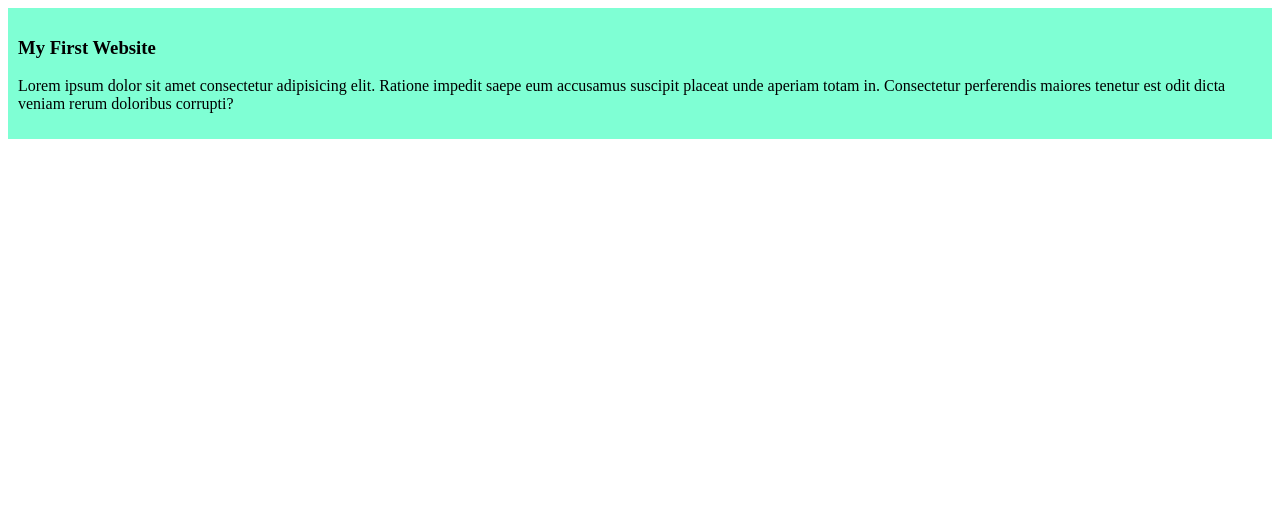
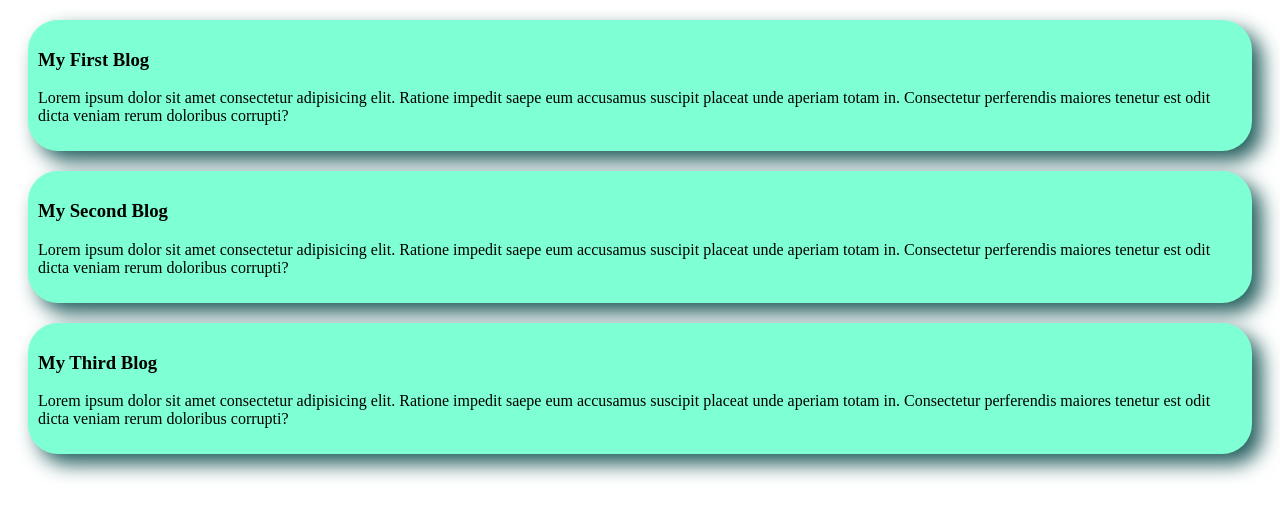
Before and after one commit to kamal-tanim/my-first-github-repo, a plain HTML site: page index.html in a window 1280 px wide. Drawn offline with Linux system fonts and the light colour scheme.

Commit message:
added the second and third blog

```diff
--- a/index.html
+++ b/index.html
@@ -8,7 +8,15 @@
     </head>
 <body>
     <div>
-        <h3>My First Website</h3>
+        <h3>My First Blog</h3>
+        <p>Lorem ipsum dolor sit amet consectetur adipisicing elit. Ratione impedit saepe eum accusamus suscipit placeat unde aperiam totam in. Consectetur perferendis maiores tenetur est odit dicta veniam rerum doloribus corrupti?</p>
+    </div>
+    <div>
+        <h3>My Second Blog</h3>
+        <p>Lorem ipsum dolor sit amet consectetur adipisicing elit. Ratione impedit saepe eum accusamus suscipit placeat unde aperiam totam in. Consectetur perferendis maiores tenetur est odit dicta veniam rerum doloribus corrupti?</p>
+    </div>
+    <div>
+        <h3>My Third Blog</h3>
         <p>Lorem ipsum dolor sit amet consectetur adipisicing elit. Ratione impedit saepe eum accusamus suscipit placeat unde aperiam totam in. Consectetur perferendis maiores tenetur est odit dicta veniam rerum doloribus corrupti?</p>
     </div>
 </body>
--- a/styles/blog.css
+++ b/styles/blog.css
@@ -1,5 +1,8 @@
 div{
     background-color: aquamarine;
     padding: 10px;
-
+    margin: 20px;
+    border:30px;
+    box-shadow: 10px 10px 20px rgb(34, 93, 93);
+    border-radius: 30px;
 }
```
